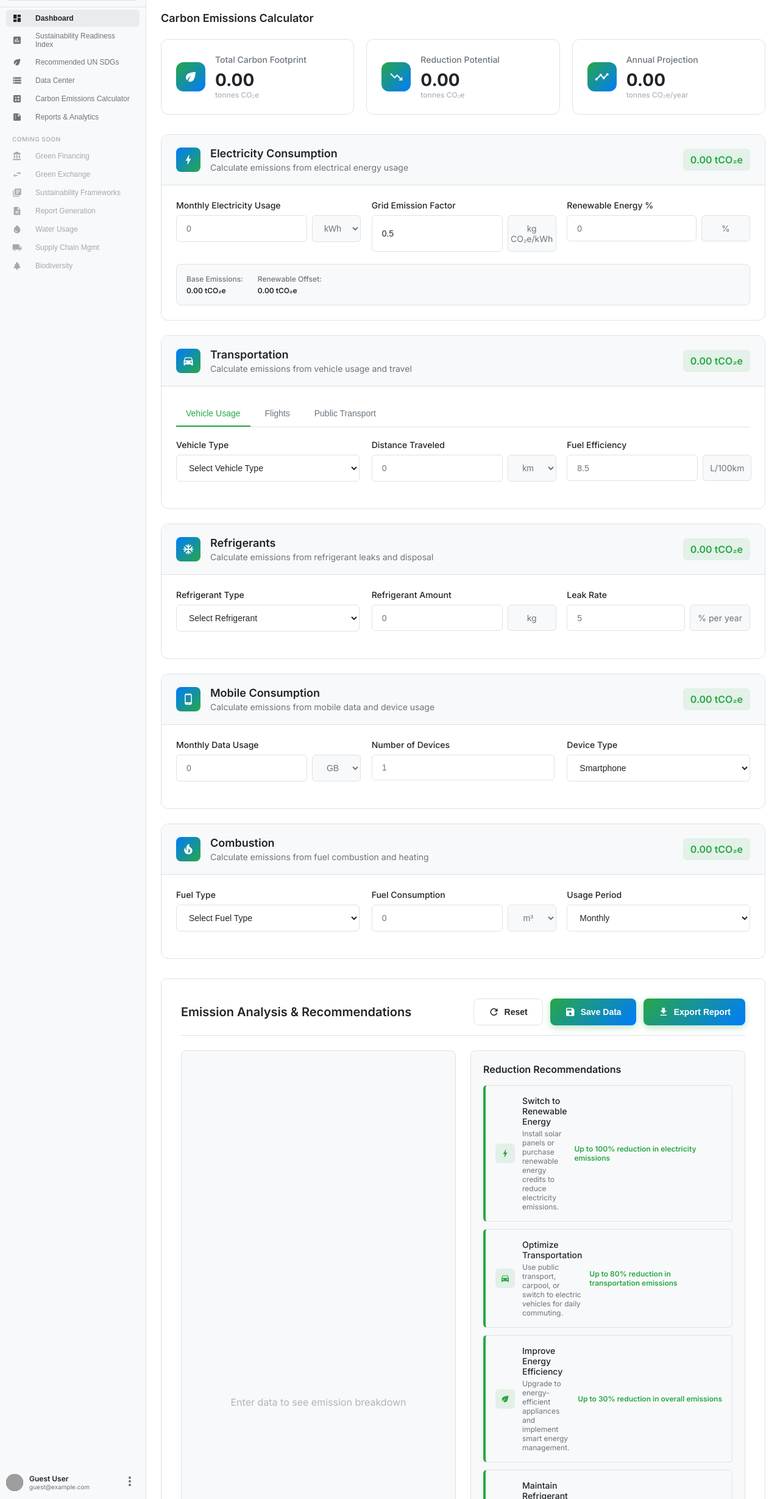
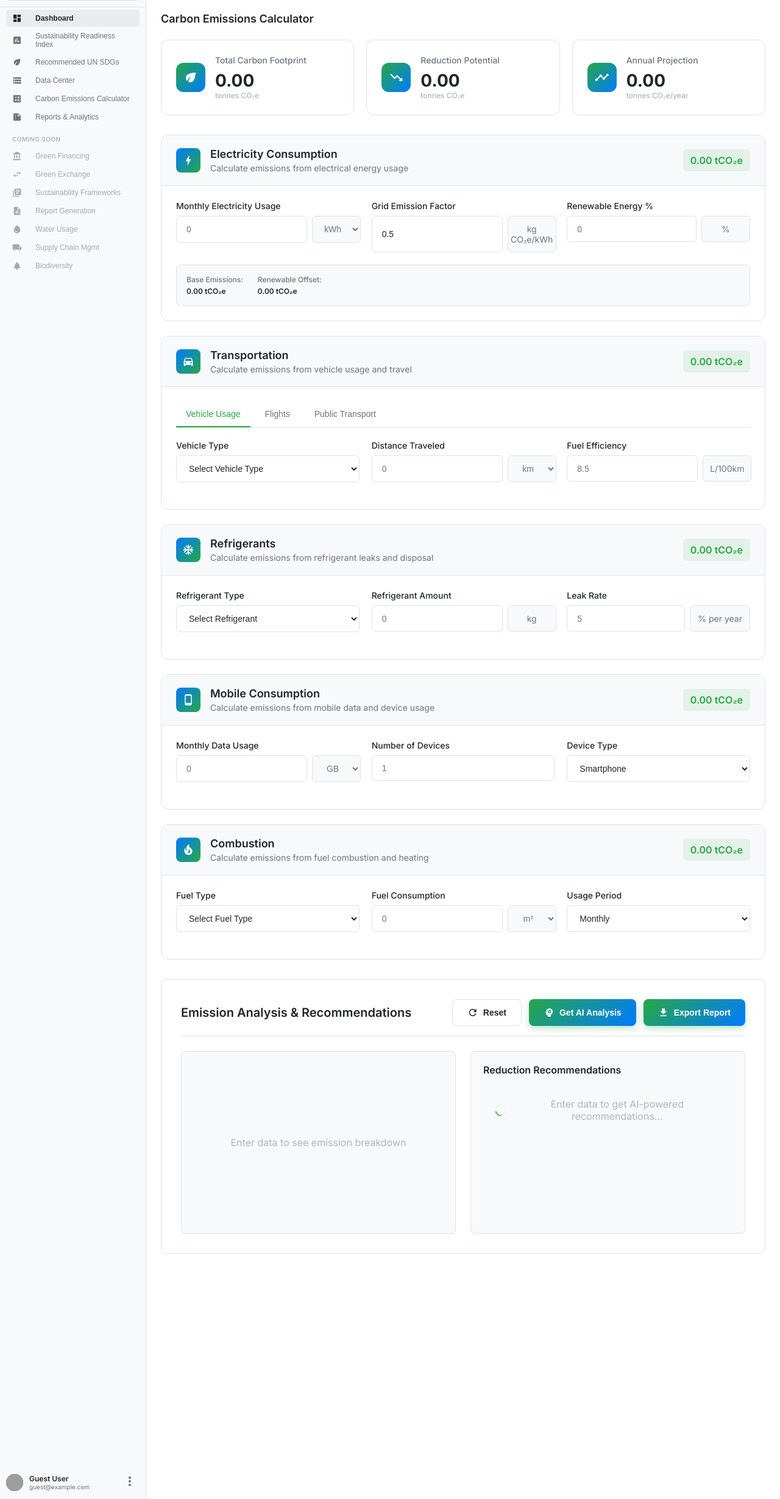
Before and after one commit to dhananjayaDev/trivity, a Python web app: template app/templates/carbon_calculator.html in a window 1280 px wide. Shown: the part 66-2525 px from the top of the page at 61% size. Run offline with Jinja, Linux system fonts and the light colour scheme; the template is opened without the code that fills it, so the values that code supplies are empty; grey boxes are pictures that could not be loaded.

Commit message:
feat: CE calculator

```diff
--- a/app/static/js/carbon-calculator.js
+++ b/app/static/js/carbon-calculator.js
@@ -122,7 +122,7 @@
 
         // Action buttons
         document.getElementById('resetCalculator')?.addEventListener('click', () => this.resetCalculator());
-        document.getElementById('saveData')?.addEventListener('click', () => this.submitToAPI());
+        document.getElementById('saveData')?.addEventListener('click', () => this.getAIRecommendations());
         document.getElementById('exportReport')?.addEventListener('click', () => this.exportReport());
     }
 
@@ -319,6 +319,11 @@
 
         // Update chart
         this.updateEmissionChart();
+
+        // Get AI recommendations if there are emissions
+        if (totalEmissions > 0) {
+            this.getAIRecommendations();
+        }
     }
 
     updateEmissionChart() {
@@ -370,54 +375,95 @@
         const recommendationsContainer = document.getElementById('reductionRecommendations');
         if (!recommendationsContainer) return;
 
-        const recommendations = [
-            {
-                icon: 'bolt',
-                title: 'Switch to Renewable Energy',
-                description: 'Install solar panels or purchase renewable energy credits to reduce electricity emissions.',
-                impact: 'Up to 100% reduction in electricity emissions'
-            },
-            {
-                icon: 'directions_car',
-                title: 'Optimize Transportation',
-                description: 'Use public transport, carpool, or switch to electric vehicles for daily commuting.',
-                impact: 'Up to 80% reduction in transportation emissions'
-            },
-            {
-                icon: 'eco',
-                title: 'Improve Energy Efficiency',
-                description: 'Upgrade to energy-efficient appliances and implement smart energy management.',
-                impact: 'Up to 30% reduction in overall emissions'
-            },
-            {
-                icon: 'ac_unit',
-                title: 'Maintain Refrigerant Systems',
-                description: 'Regular maintenance and leak detection can significantly reduce refrigerant emissions.',
-                impact: 'Up to 50% reduction in refrigerant emissions'
-            },
-            {
-                icon: 'cloud_done',
-                title: 'Optimize Digital Usage',
-                description: 'Reduce data usage, use cloud services efficiently, and extend device lifespans.',
-                impact: 'Up to 20% reduction in digital emissions'
-            }
-        ];
+        // Show loading state
+        recommendationsContainer.innerHTML = `
+            <div style="text-align: center; color: var(--text-muted); padding: 20px;">
+                <div style="display: flex; align-items: center; justify-content: center; gap: 12px;">
+                    <div class="spinner" style="width: 20px; height: 20px; border: 2px solid #f3f3f3; border-top: 2px solid #4caf50; border-radius: 50%; animation: spin 1s linear infinite;"></div>
+                    <span>Enter data to get AI-powered recommendations...</span>
+                </div>
+            </div>
+        `;
+    }
+
+    updateAIRecommendations(analysis) {
+        const recommendationsContainer = document.getElementById('reductionRecommendations');
+        if (!recommendationsContainer || !analysis) return;
 
         let recommendationsHTML = '';
-        recommendations.forEach(rec => {
+
+        // Add AI analysis summary
+        if (analysis.overall_assessment) {
             recommendationsHTML += `
-                <div class="recommendation-item">
-                    <div class="recommendation-icon">
-                        <span class="material-icons">${rec.icon}</span>
-                    </div>
-                    <div class="recommendation-content">
-                        <div class="recommendation-title">${rec.title}</div>
-                        <div class="recommendation-description">${rec.description}</div>
-                    </div>
-                    <div class="recommendation-impact">${rec.impact}</div>
+                <div class="ai-analysis-summary" style="background: linear-gradient(135deg, #e3f2fd 0%, #f3e5f5 100%); padding: 16px; border-radius: 8px; margin-bottom: 20px; border-left: 4px solid #2196f3;">
+                    <h4 style="margin: 0 0 8px 0; color: #1976d2; font-size: 16px;">AI Analysis</h4>
+                    <p style="margin: 0; color: #424242; font-size: 14px; line-height: 1.5;">${analysis.overall_assessment}</p>
                 </div>
             `;
-        });
+        }
+
+        // Add key insights
+        if (analysis.key_insights && analysis.key_insights.length > 0) {
+            recommendationsHTML += `
+                <div class="key-insights" style="margin-bottom: 20px;">
+                    <h4 style="margin: 0 0 12px 0; color: var(--text-primary); font-size: 16px;">Key Insights</h4>
+                    <ul style="margin: 0; padding-left: 20px; color: var(--text-secondary); font-size: 14px; line-height: 1.6;">
+                        ${analysis.key_insights.map(insight => `<li>${insight}</li>`).join('')}
+                    </ul>
+                </div>
+            `;
+        }
+
+        // Add improvement recommendations
+        if (analysis.improvement_recommendations && analysis.improvement_recommendations.length > 0) {
+            recommendationsHTML += `
+                <div class="improvement-recommendations">
+                    <h4 style="margin: 0 0 12px 0; color: var(--text-primary); font-size: 16px;">Improvement Recommendations</h4>
+            `;
+
+            analysis.improvement_recommendations.forEach((rec, index) => {
+                const icons = ['bolt', 'directions_car', 'eco', 'ac_unit', 'cloud_done', 'trending_up'];
+                const icon = icons[index % icons.length];
+
+                recommendationsHTML += `
+                    <div class="recommendation-item" style="display: flex; align-items: flex-start; gap: 12px; padding: 12px; background: var(--bg-secondary); border-radius: 8px; margin-bottom: 8px;">
+                        <div class="recommendation-icon" style="flex-shrink: 0; width: 32px; height: 32px; background: linear-gradient(135deg, #4caf50, #2196f3); border-radius: 50%; display: flex; align-items: center; justify-content: center;">
+                            <span class="material-icons" style="color: white; font-size: 18px;">${icon}</span>
+                        </div>
+                        <div class="recommendation-content" style="flex: 1;">
+                            <div class="recommendation-title" style="font-weight: 600; color: var(--text-primary); margin-bottom: 4px; font-size: 14px;">Recommendation ${index + 1}</div>
+                            <div class="recommendation-description" style="color: var(--text-secondary); font-size: 13px; line-height: 1.5;">${rec}</div>
+                        </div>
+                    </div>
+                `;
+            });
+
+            recommendationsHTML += `</div>`;
+        }
+
+        // Add priority actions
+        if (analysis.priority_actions && analysis.priority_actions.length > 0) {
+            recommendationsHTML += `
+                <div class="priority-actions" style="margin-top: 20px;">
+                    <h4 style="margin: 0 0 12px 0; color: var(--text-primary); font-size: 16px;">Priority Actions</h4>
+                    <div style="background: #fff3e0; padding: 12px; border-radius: 8px; border-left: 4px solid #ff9800;">
+                        <ul style="margin: 0; padding-left: 20px; color: #e65100; font-size: 14px; line-height: 1.6;">
+                            ${analysis.priority_actions.map(action => `<li>${action}</li>`).join('')}
+                        </ul>
+                    </div>
+                </div>
+            `;
+        }
+
+        // Add estimated reduction potential
+        if (analysis.estimated_reduction_potential) {
+            recommendationsHTML += `
+                <div class="reduction-potential" style="margin-top: 20px; text-align: center; background: linear-gradient(135deg, #e8f5e8 0%, #f1f8e9 100%); padding: 16px; border-radius: 8px; border: 1px solid #4caf50;">
+                    <h4 style="margin: 0 0 8px 0; color: #2e7d32; font-size: 16px;">Estimated Reduction Potential</h4>
+                    <p style="margin: 0; color: #388e3c; font-size: 18px; font-weight: 600;">${analysis.estimated_reduction_potential}</p>
+                </div>
+            `;
+        }
 
         recommendationsContainer.innerHTML = recommendationsHTML;
     }
@@ -455,9 +501,9 @@
         document.getElementById('electricityRenewableOffset').textContent = '0.00 tCO₂e';
     }
 
-    async submitToAPI() {
+    async getAIRecommendations() {
         try {
-            // Prepare carbon data for API
+            // Prepare carbon data for AI analysis
             const carbonData = {
                 electricity: this.calculations.electricity,
                 transportation: this.calculations.transportation,
@@ -466,8 +512,8 @@
                 combustion: this.calculations.combustion
             };
 
-            // Submit to API for AI analysis and storage
-            const response = await fetch('/api/carbon/analyze', {
+            // Get AI analysis without saving to database
+            const response = await fetch('/api/carbon/analyze-ai', {
                 method: 'POST',
                 headers: {
                     'Content-Type': 'application/json',
@@ -482,22 +528,17 @@
             const result = await response.json();
 
             if (result.success) {
-                // Show success message
-                this.showNotification('Carbon data saved successfully!', 'success');
-
-                // Update dashboard if available
-                if (window.dashboardManager) {
-                    window.dashboardManager.loadUserData();
-                }
-
+                // Update recommendations with AI analysis
+                this.updateAIRecommendations(result.analysis);
+                this.showNotification('AI recommendations updated!', 'success');
                 return result;
             } else {
-                throw new Error(result.error || 'Failed to save carbon data');
+                throw new Error(result.error || 'Failed to get AI recommendations');
             }
 
         } catch (error) {
-            console.error('API submission error:', error);
-            this.showNotification(`Error saving data: ${error.message}`, 'error');
+            console.error('AI analysis error:', error);
+            this.showNotification(`Error getting AI recommendations: ${error.message}`, 'error');
             return { success: false, error: error.message };
         }
     }
@@ -545,16 +586,9 @@
         }, 5000);
     }
 
-    async exportReport() {
-        // First save to API, then export
-        const apiResult = await this.submitToAPI();
-
-        if (apiResult.success) {
-            this.downloadReport();
-        } else {
-            // Still allow download even if API fails
-            this.downloadReport();
-        }
+    exportReport() {
+        // Export report directly without API call
+        this.downloadReport();
     }
 
     downloadReport() {
--- a/app/templates/carbon_calculator.html
+++ b/app/templates/carbon_calculator.html
@@ -404,8 +404,8 @@
                                 Reset
                             </button>
                             <button class="btn-primary" id="saveData">
-                                <span class="material-icons">save</span>
-                                Save Data
+                                <span class="material-icons">psychology</span>
+                                Get AI Analysis
                             </button>
                             <button class="btn-primary" id="exportReport">
                                 <span class="material-icons">download</span>
```
Also changed, not shown: app/routes/api.py (+29 -1 lines), app/services/ai_service.py (+66 -22 lines).
